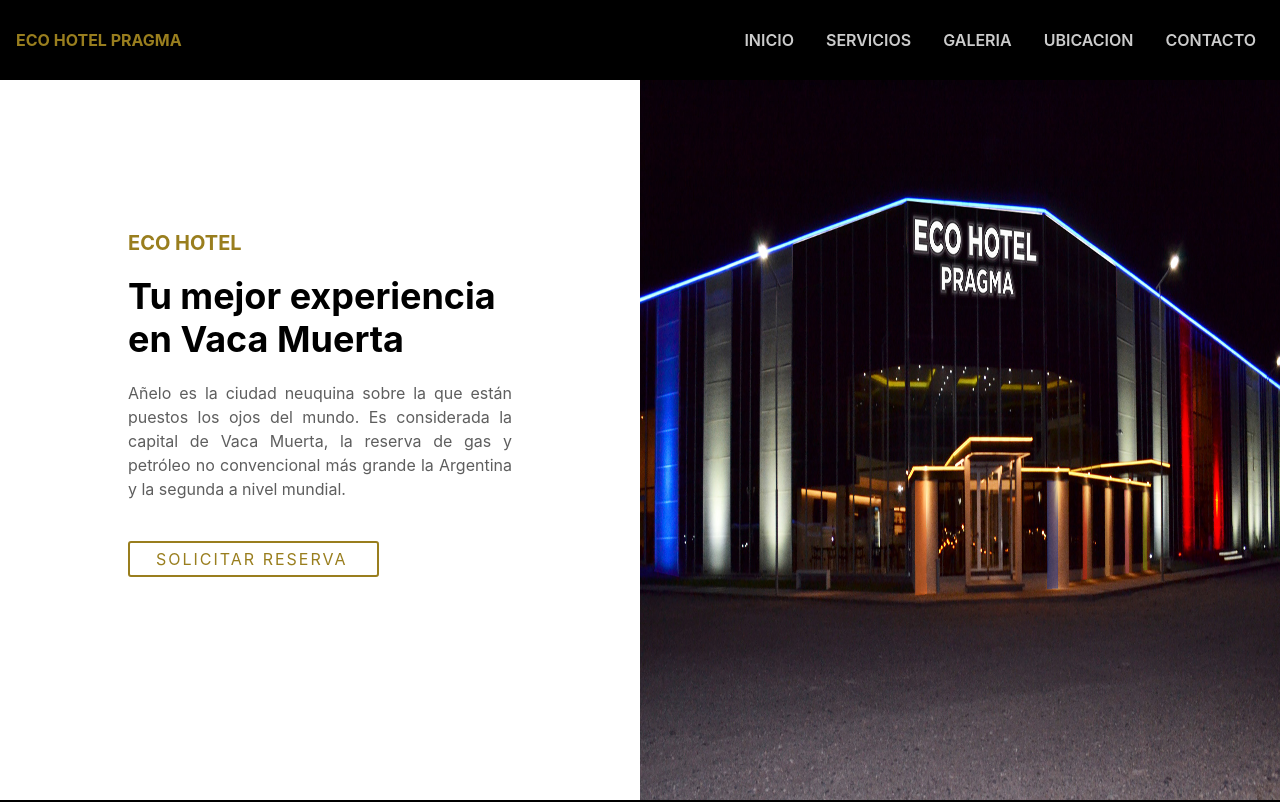
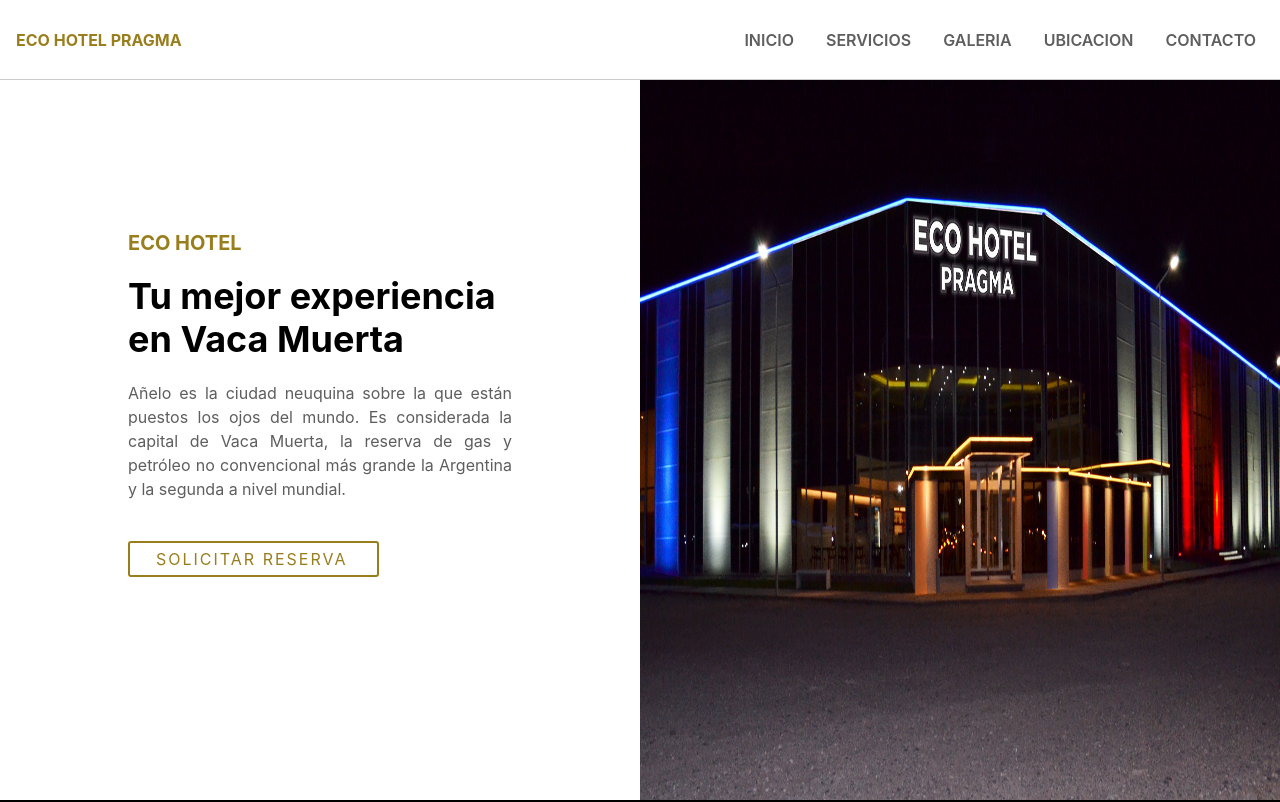
Before and after one commit to Cocahuana/eco-hotel, a React (Create React App) app: page / in a window 1280 px wide. Shown: the top 802 px of the page. Built offline with nearby package versions, Linux system fonts and the light colour scheme.

Commit message:
Navbar change to white instead of black

```diff
--- a/src/components/Navigation/DesktopSubNab.jsx
+++ b/src/components/Navigation/DesktopSubNab.jsx
@@ -13,7 +13,7 @@ import { useContext } from "react";
 import { themeContext } from "../../context/themeContext";
 export const DesktopSubNav = ({ label, href, subLabel }) => {
 	const myTheme = useContext(themeContext);
-	const { accent1, background, accent1_active } = myTheme;
+	const { background, text } = myTheme;
 	return (
 		<Link
 			href={href}
@@ -33,12 +33,14 @@ export const DesktopSubNav = ({ label, href, subLabel }) => {
 					<HashLink smooth to={href ?? "#No defined href"}>
 						<Text
 							transition={"all .3s ease"}
-							_groupHover={{ color: accent1_active }}
+							_groupHover={{ color: text.navItems }}
 							fontWeight={500}
 						>
 							{label}
 						</Text>
-						<Text fontSize={"sm"}>{subLabel}</Text>
+						<Text fontSize={"sm"} color={text.navItems}>
+							{subLabel}
+						</Text>
 					</HashLink>
 				</Box>
 				<Flex
@@ -53,7 +55,12 @@ export const DesktopSubNav = ({ label, href, subLabel }) => {
 					align={"center"}
 					flex={1}
 				>
-					<Icon color={accent1} w={5} h={5} as={ChevronRightIcon} />
+					<Icon
+						color={text.navItems}
+						w={5}
+						h={5}
+						as={ChevronRightIcon}
+					/>
 				</Flex>
 			</Stack>
 		</Link>
--- a/src/components/Navigation/Navigation.jsx
+++ b/src/components/Navigation/Navigation.jsx
@@ -26,7 +26,9 @@ function Navigation() {
 		<Box>
 			<Flex
 				//popover container:
-				bg={useColorModeValue(background.base, background.secondary)}
+				bg={useColorModeValue(background.secondary, background.base)}
+				borderBottom='solid 1px #ccc'
+				boxShadow='0 1px 0 #ccc'
 				color={useColorModeValue(text.withAccent1, text.secondary)}
 				minH={"10vh"}
 				py={{ base: 2 }}
--- a/src/components/Theme/Theme.js
+++ b/src/components/Theme/Theme.js
@@ -3,14 +3,14 @@ export const theme = {
 	background: {
 		base: "var(--bg-base)", //black
 		secondary: "var(--bg-secondary)", // white
-		popoverBgColor: "#000",
-		popoverChildrenBgColor: "#222",
+		popoverBgColor: "#ccc",
+		popoverChildrenBgColor: "#bbb",
 	},
 	text: {
 		base: "var(--text-base)", //black
 		secondary: "var(--text-secondary)", // white
 		withAccent1: "var(--text-with-accent1)", // gold
-		navItems: "#ccc",
+		navItems: "#5e5e5e",
 		navItems_active: "#bbb",
 	},
 	border: {
```
